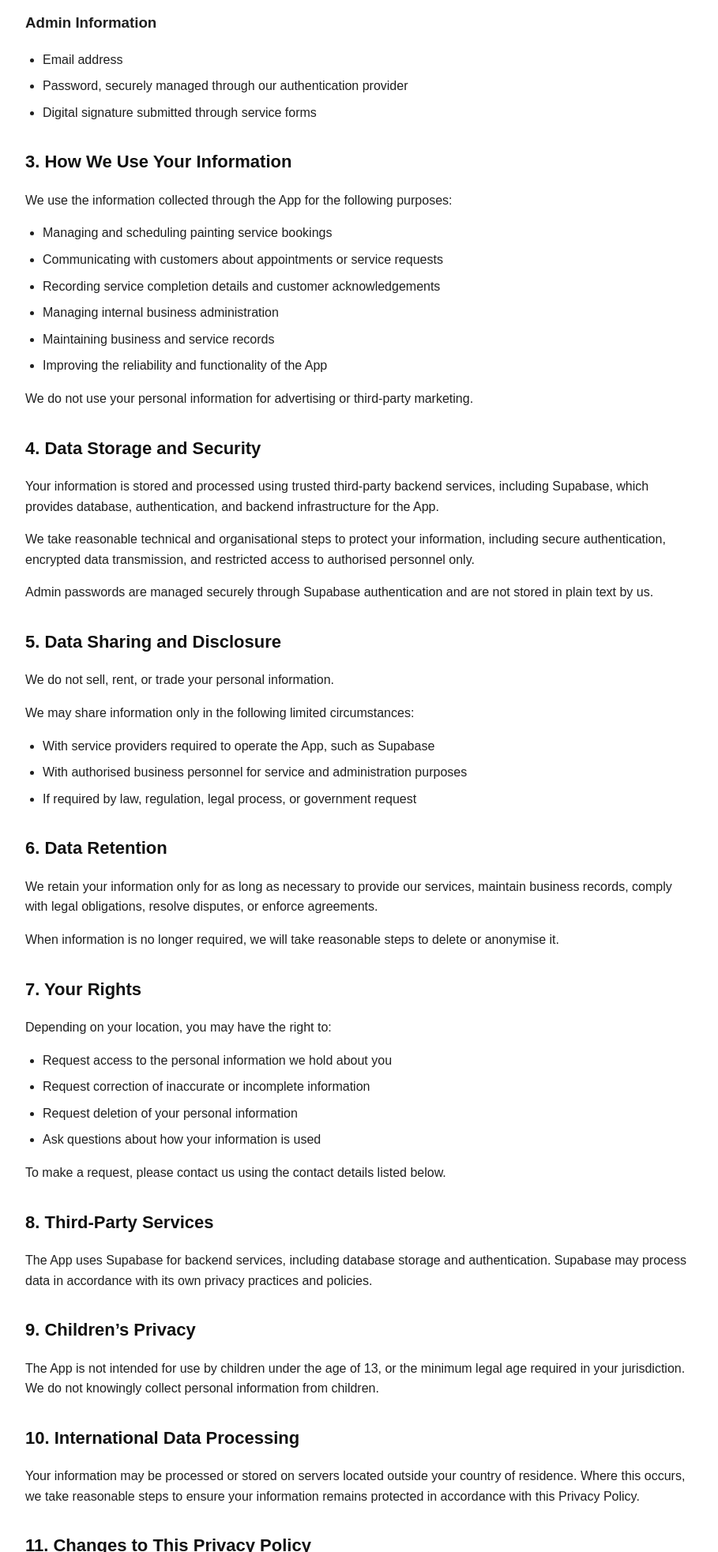
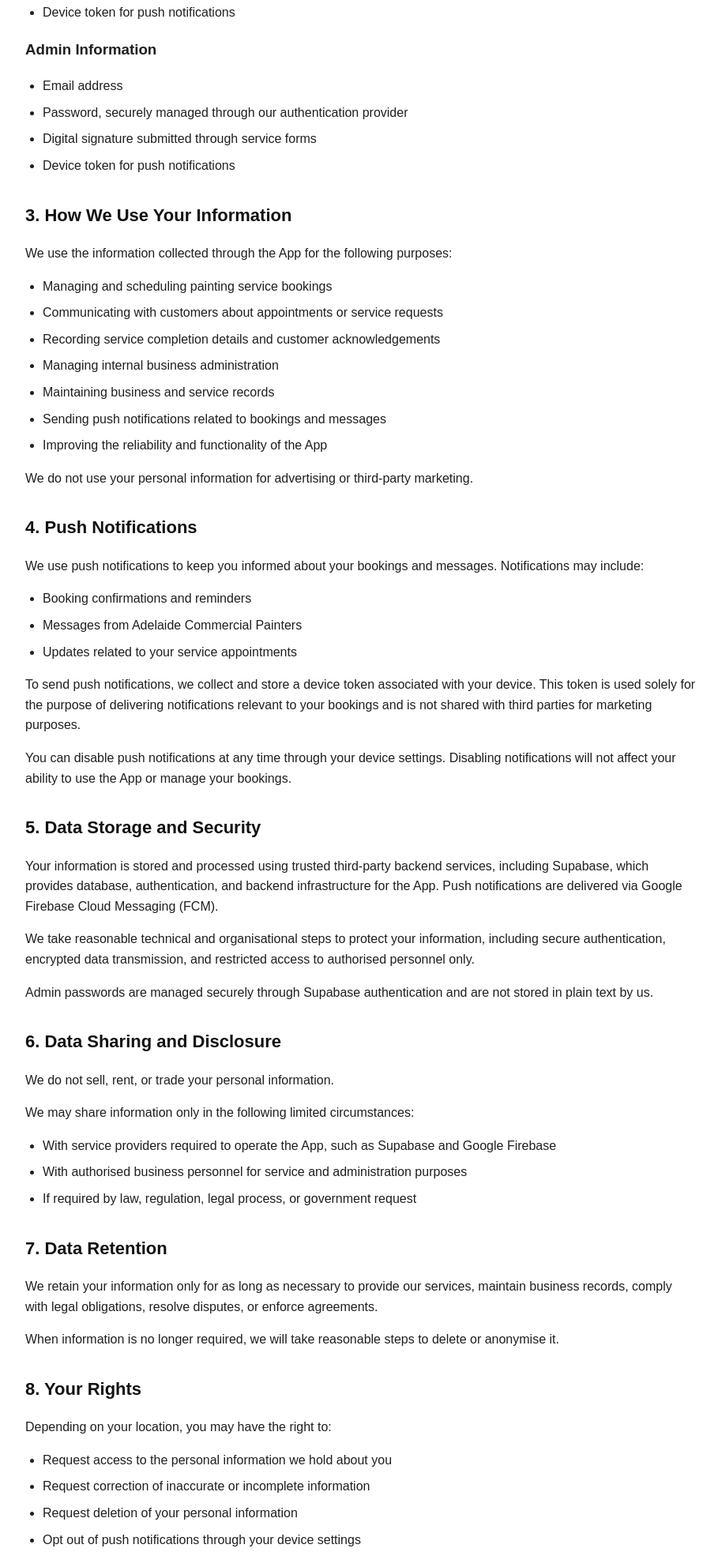
Before and after one commit to tfontsx/privacy-policy, a plain HTML site: page index.html in a window 1280 px wide. Shown: the part 810-2775 px from the top of the page at 79% size, without its empty margins (183-1092 px from the left). Drawn offline with Linux system fonts and the light colour scheme.

Commit message:
Update index.html

```diff
--- a/index.html
+++ b/index.html
@@ -78,16 +78,16 @@
     <h1>Privacy Policy</h1>
 
     <p class="meta">
-      <strong>Last Updated:</strong> 03/05/2026 <br />
+      <strong>Last Updated:</strong> 11/05/2026 <br />
       <strong>Business Name:</strong> Adelaide Commercial Painters<br />
       <strong>Contact Email:</strong> info@adelaidecommercialpainters.com.au
     </p>
 
     <h2>1. Introduction</h2>
     <p>
-      This Privacy Policy explains how Adelaide Commercial Painters (“we”, “our”, or “us”)
+      This Privacy Policy explains how Adelaide Commercial Painters ("we", "our", or "us")
       collects, uses, stores, and protects your information when you use our mobile
-      application (the “App”).
+      application (the "App").
     </p>
     <p>
       By using the App, you agree to the collection and use of information in accordance
@@ -108,6 +108,7 @@
       <li>Phone number</li>
       <li>Residential address</li>
       <li>Digital signature submitted through service forms</li>
+      <li>Device token for push notifications</li>
     </ul>
 
     <h3>Admin Information</h3>
@@ -115,6 +116,7 @@
       <li>Email address</li>
       <li>Password, securely managed through our authentication provider</li>
       <li>Digital signature submitted through service forms</li>
+      <li>Device token for push notifications</li>
     </ul>
 
     <h2>3. How We Use Your Information</h2>
@@ -127,17 +129,40 @@
       <li>Recording service completion details and customer acknowledgements</li>
       <li>Managing internal business administration</li>
       <li>Maintaining business and service records</li>
+      <li>Sending push notifications related to bookings and messages</li>
       <li>Improving the reliability and functionality of the App</li>
     </ul>
     <p>
       We do not use your personal information for advertising or third-party marketing.
     </p>
 
-    <h2>4. Data Storage and Security</h2>
+    <h2>4. Push Notifications</h2>
+    <p>
+      We use push notifications to keep you informed about your bookings and messages.
+      Notifications may include:
+    </p>
+    <ul>
+      <li>Booking confirmations and reminders</li>
+      <li>Messages from Adelaide Commercial Painters</li>
+      <li>Updates related to your service appointments</li>
+    </ul>
+    <p>
+      To send push notifications, we collect and store a device token associated with
+      your device. This token is used solely for the purpose of delivering notifications
+      relevant to your bookings and is not shared with third parties for marketing purposes.
+    </p>
+    <p>
+      You can disable push notifications at any time through your device settings.
+      Disabling notifications will not affect your ability to use the App or manage
+      your bookings.
+    </p>
+
+    <h2>5. Data Storage and Security</h2>
     <p>
       Your information is stored and processed using trusted third-party backend services,
       including Supabase, which provides database, authentication, and backend
-      infrastructure for the App.
+      infrastructure for the App. Push notifications are delivered via Google Firebase
+      Cloud Messaging (FCM).
     </p>
     <p>
       We take reasonable technical and organisational steps to protect your information,
@@ -149,7 +174,7 @@
       stored in plain text by us.
     </p>
 
-    <h2>5. Data Sharing and Disclosure</h2>
+    <h2>6. Data Sharing and Disclosure</h2>
     <p>
       We do not sell, rent, or trade your personal information.
     </p>
@@ -157,12 +182,12 @@
       We may share information only in the following limited circumstances:
     </p>
     <ul>
-      <li>With service providers required to operate the App, such as Supabase</li>
+      <li>With service providers required to operate the App, such as Supabase and Google Firebase</li>
       <li>With authorised business personnel for service and administration purposes</li>
       <li>If required by law, regulation, legal process, or government request</li>
     </ul>
 
-    <h2>6. Data Retention</h2>
+    <h2>7. Data Retention</h2>
     <p>
       We retain your information only for as long as necessary to provide our services,
       maintain business records, comply with legal obligations, resolve disputes, or
@@ -173,7 +198,7 @@
       anonymise it.
     </p>
 
-    <h2>7. Your Rights</h2>
+    <h2>8. Your Rights</h2>
     <p>
       Depending on your location, you may have the right to:
     </p>
@@ -181,46 +206,52 @@
       <li>Request access to the personal information we hold about you</li>
       <li>Request correction of inaccurate or incomplete information</li>
       <li>Request deletion of your personal information</li>
+      <li>Opt out of push notifications through your device settings</li>
       <li>Ask questions about how your information is used</li>
     </ul>
     <p>
       To make a request, please contact us using the contact details listed below.
     </p>
 
-    <h2>8. Third-Party Services</h2>
+    <h2>9. Third-Party Services</h2>
     <p>
-      The App uses Supabase for backend services, including database storage and
-      authentication. Supabase may process data in accordance with its own privacy
-      practices and policies.
+      The App uses the following third-party services:
+    </p>
+    <ul>
+      <li><strong>Supabase</strong> — database storage and authentication</li>
+      <li><strong>Google Firebase Cloud Messaging (FCM)</strong> — push notification delivery</li>
+    </ul>
+    <p>
+      These services may process data in accordance with their own privacy practices and policies.
     </p>
 
-    <h2>9. Children’s Privacy</h2>
+    <h2>10. Children's Privacy</h2>
     <p>
       The App is not intended for use by children under the age of 13, or the minimum
       legal age required in your jurisdiction. We do not knowingly collect personal
       information from children.
     </p>
 
-    <h2>10. International Data Processing</h2>
+    <h2>11. International Data Processing</h2>
     <p>
       Your information may be processed or stored on servers located outside your country
       of residence. Where this occurs, we take reasonable steps to ensure your information
       remains protected in accordance with this Privacy Policy.
     </p>
 
-    <h2>11. Changes to This Privacy Policy</h2>
+    <h2>12. Changes to This Privacy Policy</h2>
     <p>
       We may update this Privacy Policy from time to time. Any changes will be posted on
-      this page with an updated “Last Updated” date.
+      this page with an updated "Last Updated" date.
     </p>
 
-    <h2>12. Contact Us</h2>
+    <h2>13. Contact Us</h2>
     <p>
       If you have any questions, concerns, or requests regarding this Privacy Policy,
       please contact us:
     </p>
     <p>
-      <strong>Business Name:</strong>Adelaide Commercial Painters<br />
+      <strong>Business Name:</strong> Adelaide Commercial Painters<br />
       <strong>Email:</strong> info@adelaidecommercialpainters.com.au
     </p>
 
```
